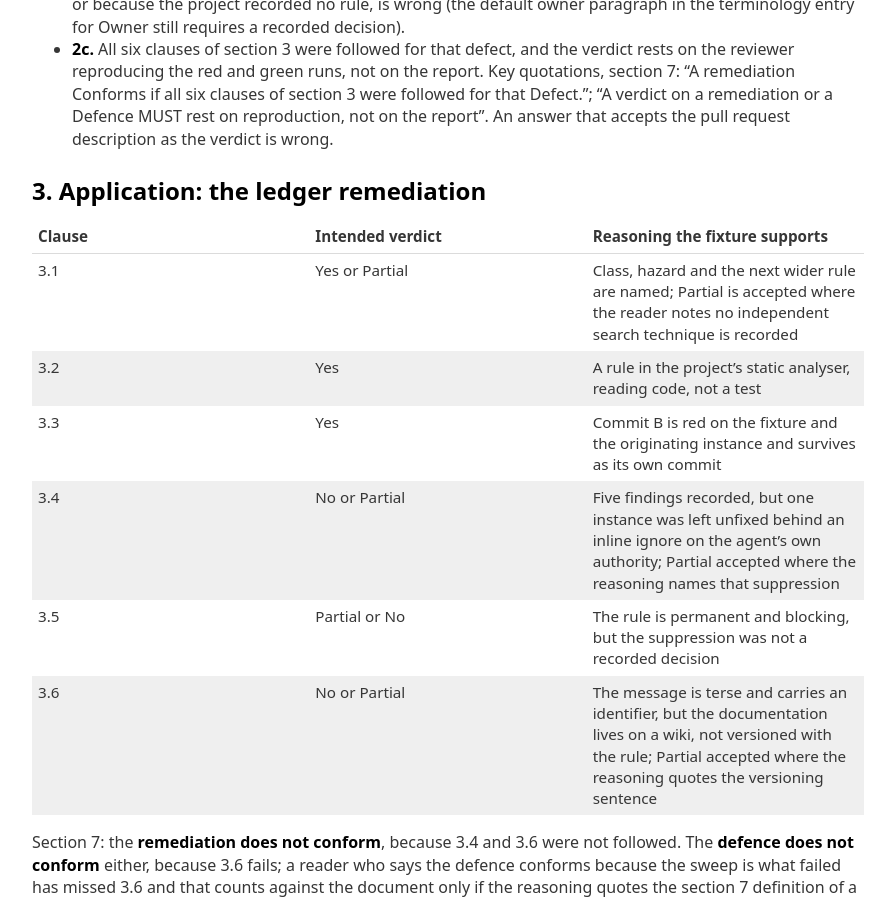
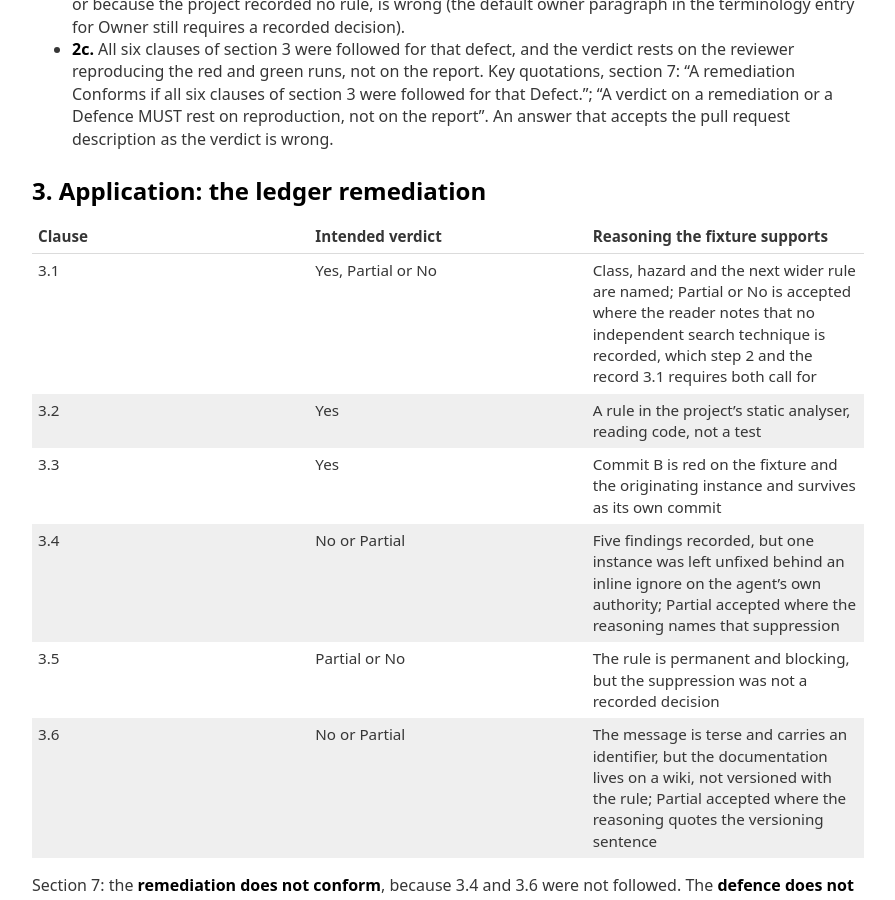
Before and after one commit to Defence-Before-Fix/defence-before-fix.github.io, a Jekyll site: the page built from acceptance/method/KEY.md, in a window 1280 px wide and 900 px high, scrolled down 923 px. Shown: the whole window, without its empty margins (192-1087 px from the left). Built offline with Jekyll 4.4.1, drawn with Linux system fonts in a browser that asks for light colours; our own code applies the rules of GitHub Pages for plain Markdown files.

Commit message:
Method key 3.1: No accepted where the reasoning names the missing search record
Run 9 at 6c851b7: two readers graded 3.1 No quoting step 2 and the record the clause
requires; that is the clause read correctly and graded strictly.

Co-Authored-By: Claude Fable 5.1 <noreply@anthropic.com>

```diff
--- a/acceptance/method/KEY.md
+++ b/acceptance/method/KEY.md
@@ -41,14 +41,14 @@ a test may serve as the detector; an agent may baseline the remaining instances.
 
 ## 3. Application: the ledger remediation
 
-| Clause | Intended verdict | Reasoning the fixture supports                                                                                                                                                          |
-| ------ | ---------------- | --------------------------------------------------------------------------------------------------------------------------------------------------------------------------------------- |
-| 3.1    | Yes or Partial   | Class, hazard and the next wider rule are named; Partial is accepted where the reader notes no independent search technique is recorded                                                 |
-| 3.2    | Yes              | A rule in the project's static analyser, reading code, not a test                                                                                                                       |
-| 3.3    | Yes              | Commit B is red on the fixture and the originating instance and survives as its own commit                                                                                              |
-| 3.4    | No or Partial    | Five findings recorded, but one instance was left unfixed behind an inline ignore on the agent's own authority; Partial accepted where the reasoning names that suppression             |
-| 3.5    | Partial or No    | The rule is permanent and blocking, but the suppression was not a recorded decision                                                                                                     |
-| 3.6    | No or Partial    | The message is terse and carries an identifier, but the documentation lives on a wiki, not versioned with the rule; Partial accepted where the reasoning quotes the versioning sentence |
+| Clause | Intended verdict   | Reasoning the fixture supports                                                                                                                                                                             |
+| ------ | ------------------ | ---------------------------------------------------------------------------------------------------------------------------------------------------------------------------------------------------------- |
+| 3.1    | Yes, Partial or No | Class, hazard and the next wider rule are named; Partial or No is accepted where the reader notes that no independent search technique is recorded, which step 2 and the record 3.1 requires both call for |
+| 3.2    | Yes                | A rule in the project's static analyser, reading code, not a test                                                                                                                                          |
+| 3.3    | Yes                | Commit B is red on the fixture and the originating instance and survives as its own commit                                                                                                                 |
+| 3.4    | No or Partial      | Five findings recorded, but one instance was left unfixed behind an inline ignore on the agent's own authority; Partial accepted where the reasoning names that suppression                                |
+| 3.5    | Partial or No      | The rule is permanent and blocking, but the suppression was not a recorded decision                                                                                                                        |
+| 3.6    | No or Partial      | The message is terse and carries an identifier, but the documentation lives on a wiki, not versioned with the rule; Partial accepted where the reasoning quotes the versioning sentence                    |
 
 Section 7: the **remediation does not conform**, because 3.4 and 3.6 were not followed. The
 **defence does not conform** either, because 3.6 fails; a reader who says the defence conforms
```
